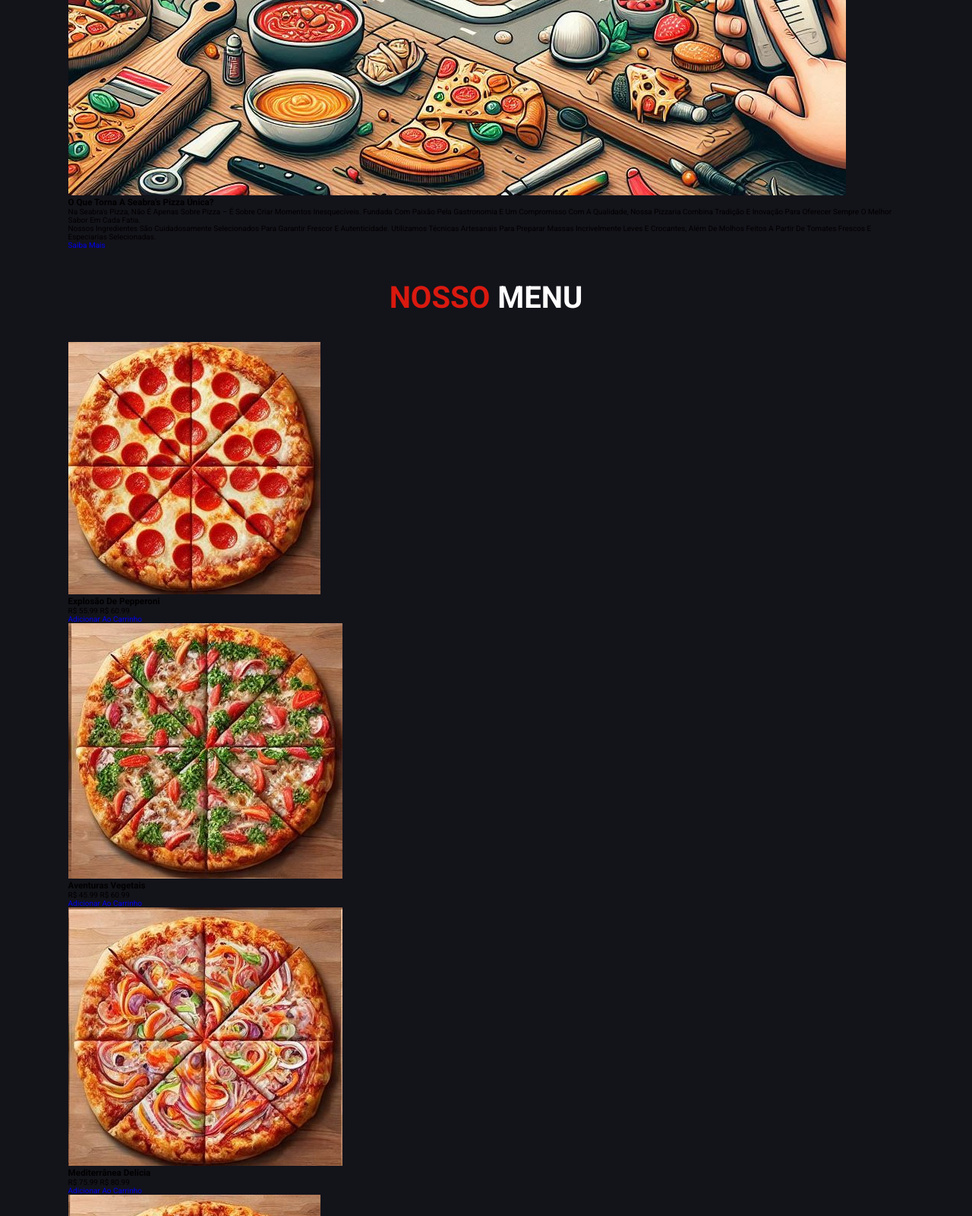
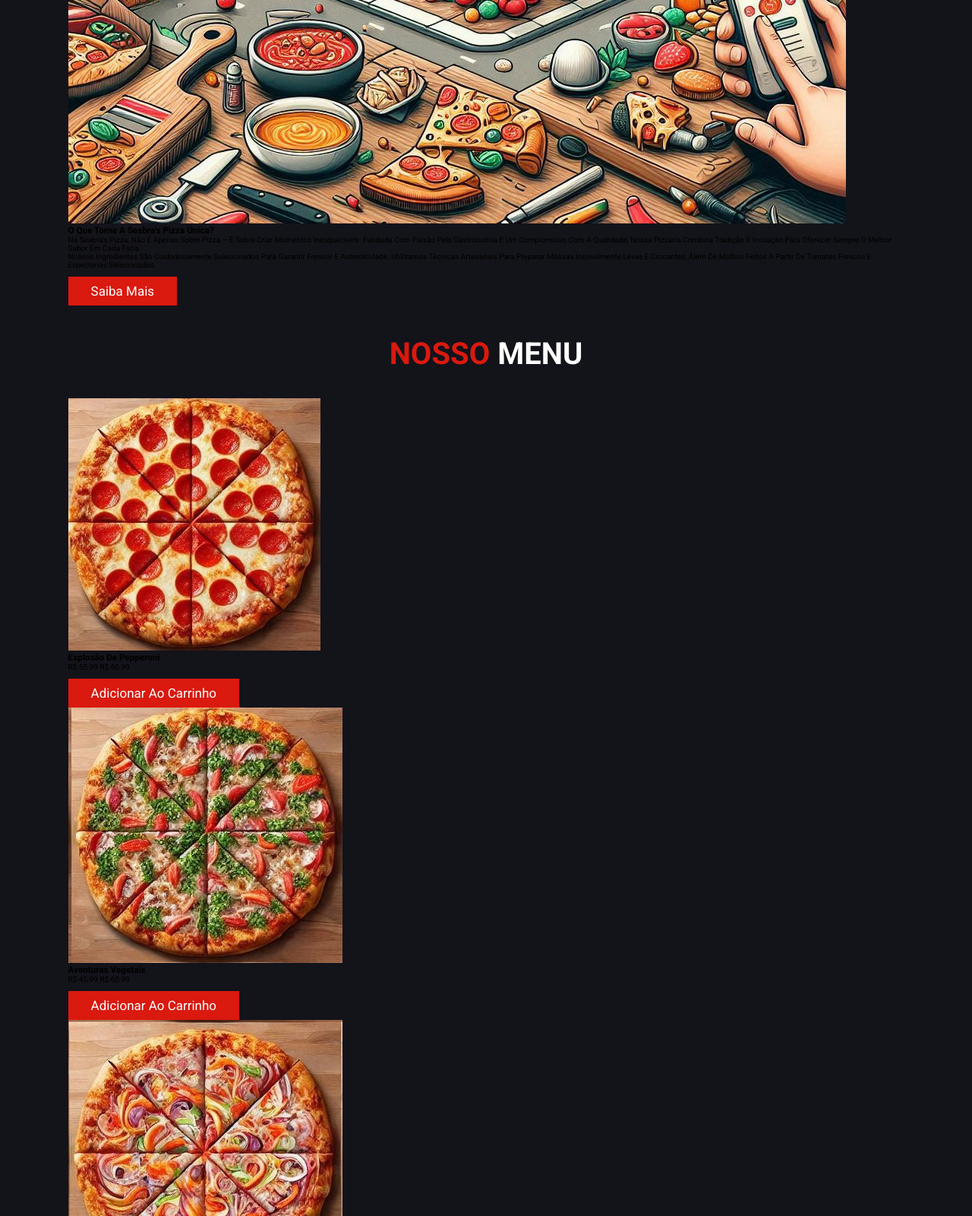
Before and after one commit to Diogo-seabra/SeabrasPizza, a plain HTML site: page index.html in a window 1280 px wide. Shown: the part 2041-3641 px from the top of the page at 76% size. Drawn offline with nearby package versions, Linux system fonts and the light colour scheme.

Commit message:
Finalizando os estilos globais

```diff
--- a/index.html
+++ b/index.html
@@ -44,7 +44,7 @@
                 Venha se deliciar com sabores únicos e uma qualidade
                 incomparável!
             </p>
-            <a href="#">Faça seu pedido</a>
+            <a href="#" class="btn">Faça seu pedido</a>
         </section>
 
         <!-- SOBRE/ABOUT -->
@@ -72,7 +72,7 @@
                     crocantes, além de molhos feitos a partir de tomates frescos
                     e especiarias selecionadas.
                 </p>
-                <a href="#">Saiba mais</a>
+                <a href="#" class="btn">Saiba mais</a>
             </div>
         </section>
 
@@ -88,7 +88,7 @@
                     />
                     <h3>Explosão de Pepperoni</h3>
                     <div>R$ 55.99 <span>R$ 60.99</span></div>
-                    <a href="#">Adicionar ao carrinho</a>
+                    <a href="#" class="btn">Adicionar ao carrinho</a>
                 </div>
                 <div class="box">
                     <img
@@ -97,7 +97,7 @@
                     />
                     <h3>Aventuras vegetais</h3>
                     <div>R$ 45.99 <span>R$ 60.99</span></div>
-                    <a href="#">Adicionar ao carrinho</a>
+                    <a href="#" class="btn">Adicionar ao carrinho</a>
                 </div>
                 <div class="box">
                     <img
@@ -106,7 +106,7 @@
                     />
                     <h3>Mediterrânea Delícia</h3>
                     <div>R$ 75.99 <span>R$ 80.99</span></div>
-                    <a href="#">Adicionar ao carrinho</a>
+                    <a href="#" class="btn">Adicionar ao carrinho</a>
                 </div>
                 <div class="box">
                     <img
@@ -115,19 +115,19 @@
                     />
                     <h3>Pomodoro do Campo</h3>
                     <div>R$ 45.99 <span>R$ 50.99</span></div>
-                    <a href="#">Adicionar ao carrinho</a>
+                    <a href="#" class="btn">Adicionar ao carrinho</a>
                 </div>
                 <div class="box">
                     <img src="images/pizza_item_5.jpg" alt="Lusita Colorida" />
                     <h3>Lusita Colorida</h3>
                     <div>R$ 55.99 <span>R$ 60.99</span></div>
-                    <a href="#">Adicionar ao carrinho</a>
+                    <a href="#" class="btn">Adicionar ao carrinho</a>
                 </div>
                 <div class="box">
                     <img src="images/pizza_item_6.jpg" alt="Saborosa Lava" />
                     <h3>Saborosa Lava</h3>
                     <div>R$ 85.99 <span>R$ 100</span></div>
-                    <a href="#">Adicionar ao carrinho</a>
+                    <a href="#" class="btn">Adicionar ao carrinho</a>
                 </div>
             </div>
         </section>
--- a/style.css
+++ b/style.css
@@ -60,3 +60,20 @@ section {
     color: var(--main-color);
     text-transform: uppercase;
 }
+
+.btn {
+    margin-top: 1rem;
+    display: inline-block;
+    padding: 0.9rem 3rem;
+    font-size: 1.7rem;
+    color: #fff;
+    background: var(--main-color);
+    cursor: pointer;
+}
+
+.btn:hover {
+    letter-spacing: 0.2rem;
+}
+
+
+/* HEADER */
```
